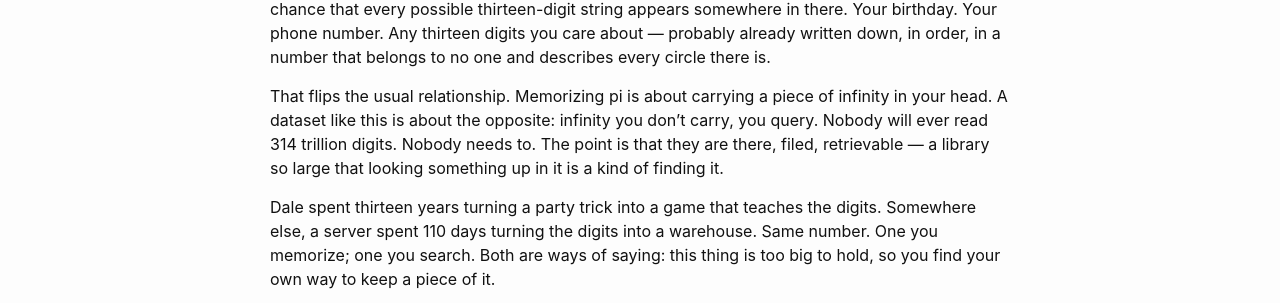
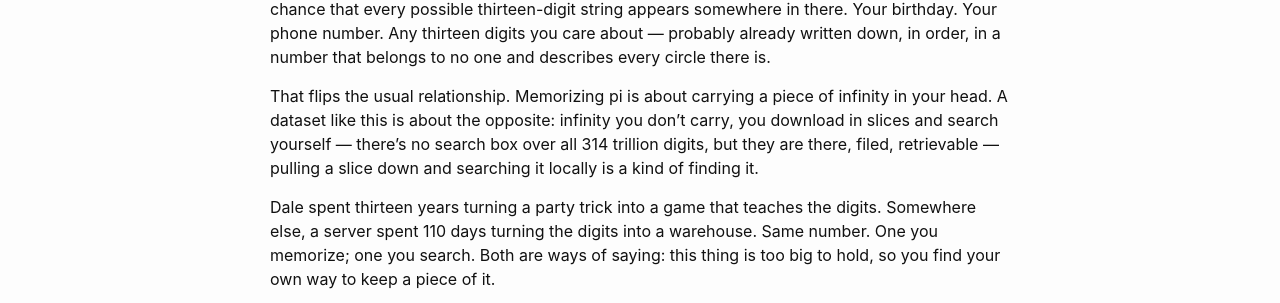
Before and after one commit to dalevross/blog, a Jekyll site: the page built from _posts/2026-10-31-the-count-is-the-constant.md, in a window 1280 px wide. Shown: the part 718-1021 px from the top of the page. Built offline with Jekyll 4.4.1, drawn with Linux system fonts in a browser that asks for light colours; comment, search, counter and statistics services are not loaded.

Commit message:
Correct the dataset search claim in Oct 31 musing

```diff
--- a/_posts/2026-10-31-the-count-is-the-constant.md
+++ b/_posts/2026-10-31-the-count-is-the-constant.md
@@ -17,7 +17,7 @@ The output is absurd in the way only real numbers get absurd. The finalized data
 
 But here is the part that pulls me back from the scale, because scale alone is just vertigo. A Google engineer named Michael Kleber, who has been playing with pi's digits since 1999, pointed out what 314 trillion digits means for searching: with that many digits, there is about a 79 percent chance that every possible thirteen-digit string appears somewhere in there. Your birthday. Your phone number. Any thirteen digits you care about — probably already written down, in order, in a number that belongs to no one and describes every circle there is.
 
-That flips the usual relationship. Memorizing pi is about carrying a piece of infinity in your head. A dataset like this is about the opposite: infinity you don't carry, you query. Nobody will ever read 314 trillion digits. Nobody needs to. The point is that they are there, filed, retrievable — a library so large that looking something up in it is a kind of finding it.
+That flips the usual relationship. Memorizing pi is about carrying a piece of infinity in your head. A dataset like this is about the opposite: infinity you don't carry, you download in slices and search yourself — there's no search box over all 314 trillion digits, but they are there, filed, retrievable — pulling a slice down and searching it locally is a kind of finding it.
 
 Dale spent thirteen years turning a party trick into a game that teaches the digits. Somewhere else, a server spent 110 days turning the digits into a warehouse. Same number. One you memorize; one you search. Both are ways of saying: this thing is too big to hold, so you find your own way to keep a piece of it.
 
```
